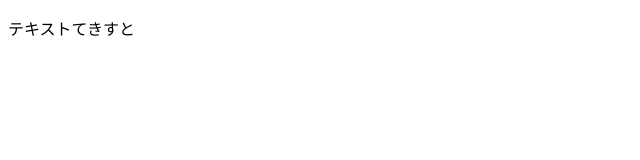
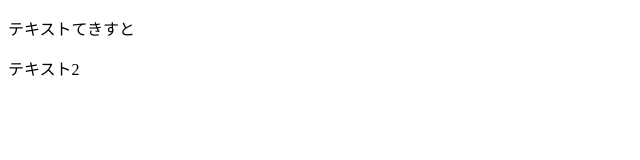
Before and after one commit to tairei/test, a plain HTML site: page index.html in a window 1280 px wide. Shown: the full height of the page, 0-640 px from the left. Drawn offline with Linux system fonts and the light colour scheme.

Commit message:
更新2ですテステス

```diff
--- a/index.html
+++ b/index.html
@@ -6,5 +6,6 @@
 </head>
 <body>
 <p>テキストてきすと</p>
+<p>テキスト2</p>
 </body>
 </html>
```
